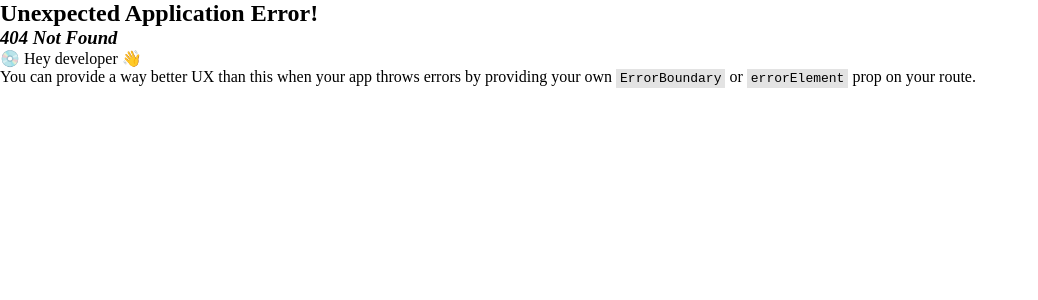
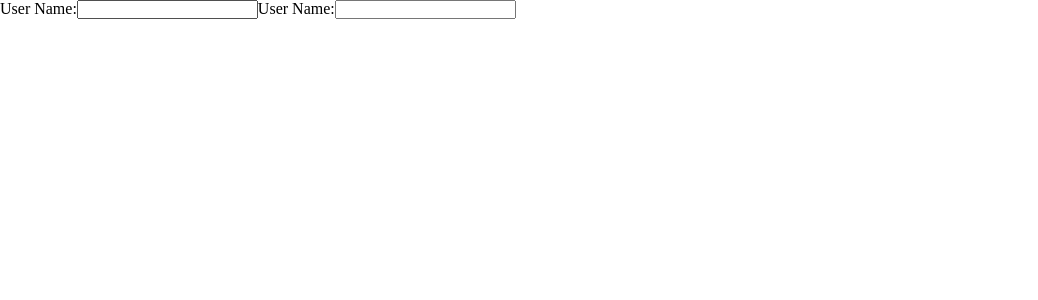
Before and after one commit to Engarif3/Smartphone-Management-client, a React (Vite) app: page /login in a window 1280 px wide. Before the commit this address had no page. Shown: the top 300 px of the page, without its empty margins (0-1038 px from the left). Built offline with nearby package versions, Linux system fonts and the light colour scheme.

Commit message:
login component added

```diff
--- /dev/null
+++ b/src/components/layout/Login.tsx
@@ -0,0 +1,12 @@
+const Login = () => {
+  return (
+    <div>
+      <label htmlFor="username">User Name:</label>
+      <input type="text" id="username" />
+      <label htmlFor="password">User Name:</label>
+      <input type="text" id="password" />
+    </div>
+  );
+};
+
+export default Login;
--- a/src/components/layout/MainLayout.tsx
+++ b/src/components/layout/MainLayout.tsx
@@ -1,4 +1,5 @@
 import { Layout, Menu, MenuProps } from "antd";
+import { Outlet } from "react-router-dom";
 const { Header, Content, Footer, Sider } = Layout;
 // import {
 //   UploadOutlined,
@@ -70,6 +71,7 @@ const MainLayout = () => {
             }}
           >
             <h1>main content should be here</h1>
+            <Outlet></Outlet>
           </div>
         </Content>
         <Footer style={{ textAlign: "center" }}>
--- a/src/routes/routes.tsx
+++ b/src/routes/routes.tsx
@@ -1,11 +1,16 @@
 import { createBrowserRouter } from "react-router-dom";
 import App from "../App";
+import Login from "../components/layout/Login";
 
 const router = createBrowserRouter([
   {
     path: "/",
     element: <App></App>,
   },
+  {
+    path: "/login",
+    element: <Login></Login>,
+  },
 ]);
 
 export default router;
```
